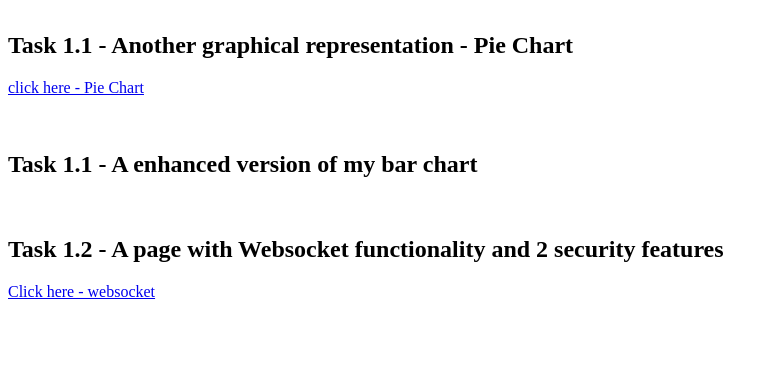
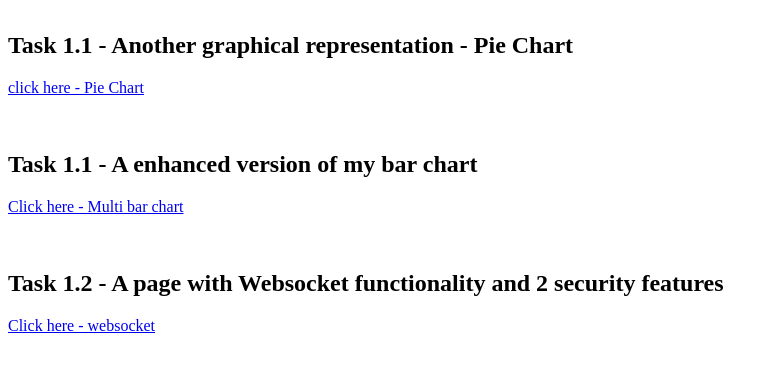
Before and after one commit to DavidOtomewo/MSc-comp-m2, a Flask app: page / in a window 1280 px wide. Shown: the part 162-534 px from the top of the page, without its empty margins (0-778 px from the left). Run offline with Flask 2, Linux system fonts and the light colour scheme.

Commit message:
added links

```diff
--- a/templates/start.html
+++ b/templates/start.html
@@ -11,9 +11,9 @@
     <h1>David Otomewo </h1>
     <br>
     <br>
-    <p><h2>Task 1.1 - Another graphical representation - Pie Chart</h2><a href="templates/start.html">click here - Pie Chart</a></p>
+    <p><h2>Task 1.1 - Another graphical representation - Pie Chart</h2><a href="https://secret-taiga-48851.herokuapp.com/">click here - Pie Chart</a></p>
     <br>
-    <p><h2>Task 1.1 - A enhanced version of my bar chart</h2></p>
+    <p><h2>Task 1.1 - A enhanced version of my bar chart</h2><a href="https://evening-spire-94034.herokuapp.com/">Click here - Multi bar chart<a/></p>
     <br>
     <p><h2>Task 1.2 - A page with Websocket functionality and 2 security features</h2><a href="https://powerful-beyond-09107.herokuapp.com/">Click here - websocket</a></p>
 
```
